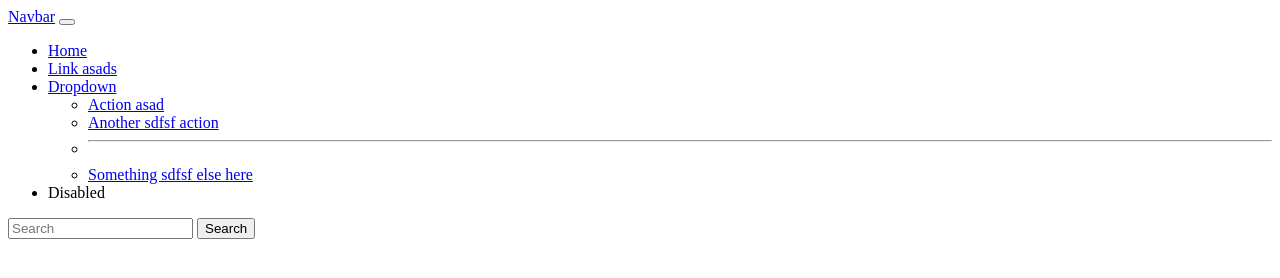
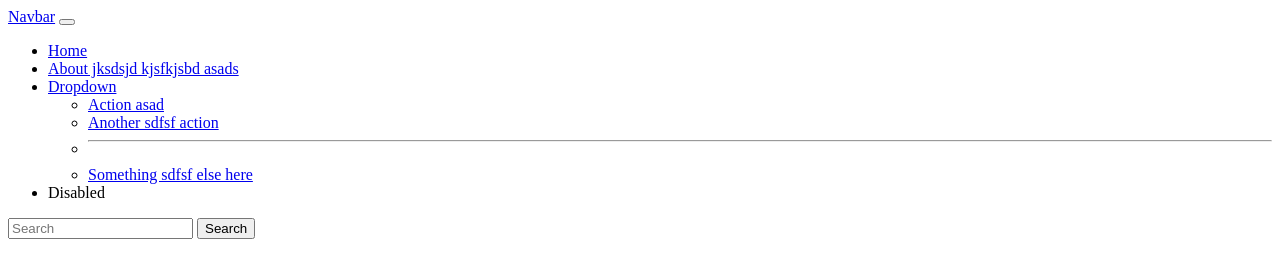
Before and after one commit to agyasingh2607/GitTutorialDemo, a plain HTML site: page MyWebsite/index.html in a window 1280 px wide. Drawn offline with Linux system fonts and the light colour scheme.

Commit message:
added about

```diff
--- a/MyWebsite/index.html
+++ b/MyWebsite/index.html
@@ -10,7 +10,7 @@
           <a class="nav-link active" aria-current="page" href="#">Home</a>
         </li>
         <li class="nav-item">
-          <a class="nav-link" href="#">Link asads</a>
+          <a class="nav-link" href="#">About jksdsjd kjsfkjsbd asads</a>
         </li>
         <li class="nav-item dropdown">
           <a class="nav-link dropdown-toggle" href="#" role="button" data-bs-toggle="dropdown" aria-expanded="false">
```
